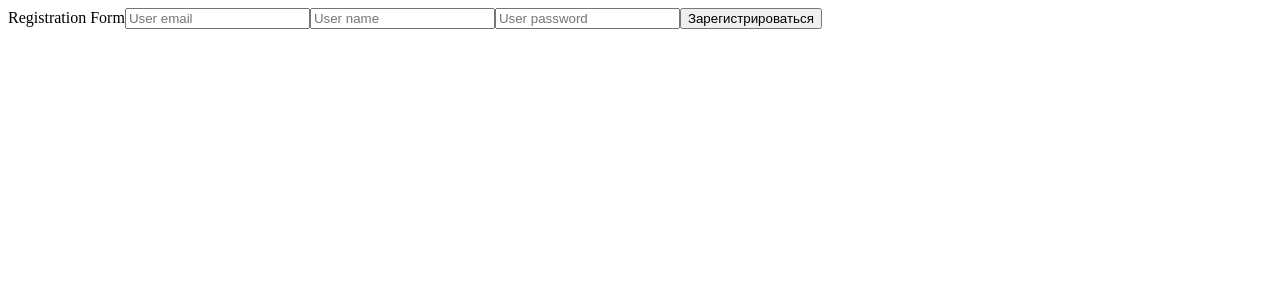
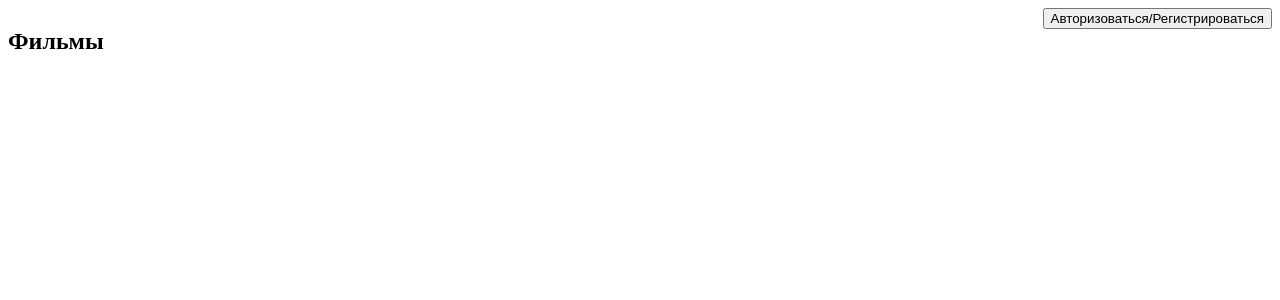
Before and after one commit to Kirillv8/-cinema-site-, a React (Vite) app: page / in a window 1280 px wide. Shown: the top 300 px of the page. Built offline with nearby package versions, Linux system fonts and the light colour scheme.

Commit message:
Added a Header component and made it a flex container

```diff
--- a/src/App.tsx
+++ b/src/App.tsx
@@ -2,11 +2,17 @@ import { useState } from 'react';
 import './App.scss';
 import RegistrationModal from './components/Registration/RegistrationModal';
 import AuthorizationModal from './components/Authorization/Authorization';
+import Header from './components/Header/Header';
 
 const App: React.FC = () => {
-  const [isVisibleReg, setIsVisibleReg] = useState<boolean>(true);
+  const [isVisibleReg, setIsVisibleReg] = useState<boolean>(false);
   const [isVisibleAuth, setIsVisibleAuth] = useState<boolean>(false);
-  return <>{isVisibleReg && <RegistrationModal />}</>;
+  return (
+    <>
+      {isVisibleReg && <RegistrationModal />}
+      <Header />
+    </>
+  );
 };
 
 export default App;
--- /dev/null
+++ b/src/components/Header/Header.scss
@@ -0,0 +1,5 @@
+.header-container {
+  display: flex;
+  flex-direction: row;
+  justify-content: space-between;
+}
--- /dev/null
+++ b/src/components/Header/Header.tsx
@@ -0,0 +1,17 @@
+import './Header.scss';
+const Header = () => {
+  return (
+    <>
+      <header className="header-container">
+        <div>
+          <h2>Фильмы</h2>
+        </div>
+        <div>
+          <button>Авторизоваться/Регистрироваться</button>
+        </div>
+      </header>
+    </>
+  );
+};
+
+export default Header;
```
